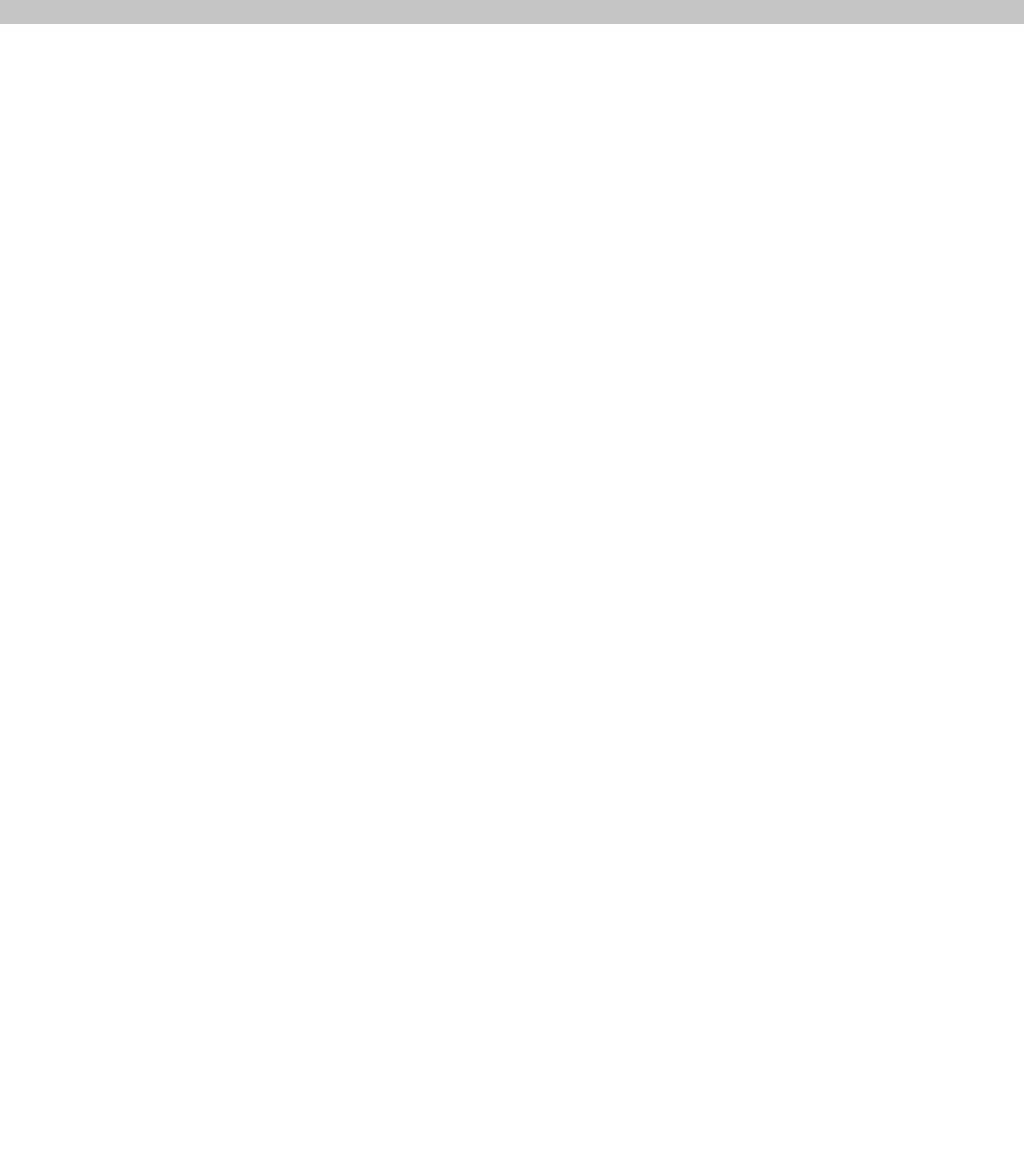
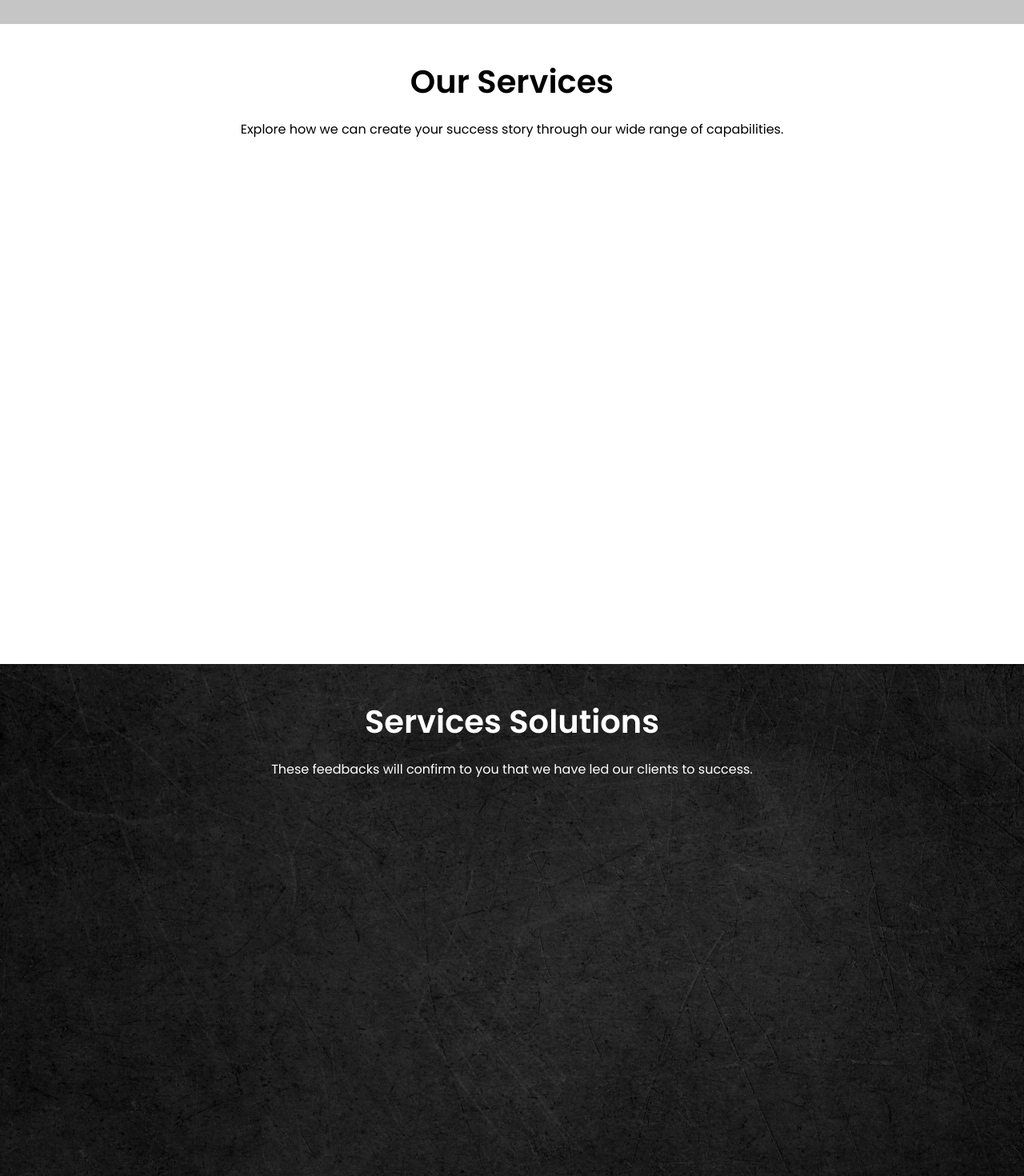
Before and after one commit to loops-it/demosite-web, a Next.js app: page / in a window 1280 px wide. Shown: the part 1448-2918 px from the top of the page at 80% size. Before the commit the page ends 1478 px from the top, so only its background shows below. Built offline with nearby package versions, Linux system fonts and the light colour scheme.

Commit message:
update sec four

```diff
--- a/app/page.tsx
+++ b/app/page.tsx
@@ -3,7 +3,7 @@ import styles from "@/styles/page.module.css";
 import Header from "@/components/Header";
 import { ButtonHero, ButtonPrimaryArrow } from "@/components/Buttons";
 import { whoWeAre } from "@/constants/images";
-import { HeadingOne, HeroTitle, SectionTitle } from "@/components/Titles";
+import { HeadingOne, HeroTitle, SectionTitle, SectionTitleStyleTwo } from "@/components/Titles";
 import { kodeTechName } from "@/constants/variables";
 import { Paragraph } from "@/components/Paragraph";
 
@@ -38,6 +38,18 @@ export default function Home() {
       </div>
 
 
+      {/* section 3 - Our Services */}
+      <div className="ourServices d-flex flex-column flex-lg-row justify-content-center align-items-start sec-x-padding py-5">
+        <SectionTitleStyleTwo textColor="#000000" title="Our Services" desc="Explore how we can create your success story through our wide range of capabilities." />
+      </div>
+
+
+      {/* section 4 - Services Solutions */}
+      <div className="ourSolutions d-flex flex-column flex-lg-row justify-content-center align-items-start sec-x-padding py-5">
+        <SectionTitleStyleTwo textColor="#ffffff" title="Services Solutions" desc="These feedbacks will confirm to you that we have led our clients to success." />
+      </div>
+
+
     </main>
   );
 }
--- a/components/Titles/index.tsx
+++ b/components/Titles/index.tsx
@@ -16,6 +16,12 @@ interface HeadingOne {
 
 interface SectionTitle {
     title: string;
+}
+
+interface SectionTitleStyleTwo {
+    title: string;
+    desc: string;
+    textColor: string;
 }
 
 export const HeroTitle: React.FC<HeroTitle> = ({ id, titleLineOne, titleLineTwo, titleInRedColor }) => {
@@ -56,3 +62,15 @@ export const SectionTitle: React.FC<SectionTitle> = ({ title }) => {
         </>
     );
 };
+
+export const SectionTitleStyleTwo: React.FC<SectionTitleStyleTwo> = ({ title, desc, textColor }) => {
+
+    return (
+        <>
+            <div className="d-flex flex-column align-items-center mb-5 secTitleStyleTwo">
+                <h2 className="mb-4" style={{color: `${textColor}`}}>{title}</h2>
+                <p className="mb-0" style={{color: `${textColor}`}}>{desc}</p>
+            </div>
+        </>
+    );
+};
--- a/styles/globals.css
+++ b/styles/globals.css
@@ -18,36 +18,39 @@
   --paraStyleTwo: 20px;
 }
 
-@media (min-width: 1920px){
-  :root{
+@media (min-width: 1920px) {
+  :root {
     --hero-title-font-size: 90px;
     --hero-title-line-height: 124px;
     --headingStyleFS: 50px;
     --paraStyleTwo: 20px;
+    --secTitleFS: 50px;
   }
 }
 
-@media (max-width: 1400px){
+@media (max-width: 1400px) {
   :root {
     --main-vw-padding: 50px;
     --hero-title-font-size: 70px;
     --hero-title-line-height: 80px;
     --headingStyleFS: 40px;
     --paraStyleTwo: 16px;
+    --secTitleFS: 40px;
   }
 }
 
-@media (max-width: 992px){
+@media (max-width: 992px) {
   :root {
     --main-vw-padding: 50px;
     --hero-title-font-size: 50px;
     --hero-title-line-height: 64px;
     --headingStyleFS: 36px;
     --paraStyleTwo: 16px;
+    --secTitleFS: 36px;
   }
 }
 
-@media (max-width: 600px){
+@media (max-width: 600px) {
   :root {
     --main-vw-padding: 20px;
     --paraStyleTwo: 14px;
@@ -71,23 +74,37 @@ a {
 }
 
 
-h1, h2, h3, h4, h5, h6, p, a, li, input, select, option, textarea, label{
+h1,
+h2,
+h3,
+h4,
+h5,
+h6,
+p,
+a,
+li,
+input,
+select,
+option,
+textarea,
+label {
   font-family: var(--font-primary);
 }
 
-body{
+body {
   overflow-x: hidden;
 }
 
 
 /* bootstrap overrides */
-.nav-link{
+.nav-link {
   color: var(--color-black);
   font-family: 16px;
   font-weight: 700;
   margin-left: 30px;
 }
-.navButton{
+
+.navButton {
   color: var(--color-white) !important;
   background-color: var(--color-primary-red) !important;
   font-family: 16px;
@@ -97,18 +114,19 @@ body{
   text-decoration: none !important;
   width: max-content;
 }
-.nav-link:hover{
+
+.nav-link:hover {
   color: var(--color-primary-red) !important;
 }
 
 
 
 /* styles - all */
-.sec-x-padding{
+.sec-x-padding {
   padding: var(--main-vw-padding);
 }
 
-.max-width-on-xl-screen{
+.max-width-on-xl-screen {
   max-width: var(--max-content-width);
 }
 
@@ -116,55 +134,59 @@ body{
 
 
 /* styles - hero sec*/
-.heroSec{
+.heroSec {
   height: calc(100vh - 76px);
   width: 100vw;
   background-position: right bottom, center center;
   background-repeat: no-repeat, no-repeat;
-  background-size: auto 80vh , cover;
-  background-blend-mode: normal , normal;
+  background-size: auto 80vh, cover;
+  background-blend-mode: normal, normal;
 }
 
-.heroSec h2{
+.heroSec h2 {
   color: var(--color-white);
   font-size: var(--hero-title-font-size);
   font-weight: 400;
   line-height: var(--hero-title-line-height);
 }
 
-.heroSec h2 span{
+.heroSec h2 span {
   color: var(--color-primary-red);
   font-weight: 700;
 }
 
 
 /* styles - who we are sec*/
-.whoWeAre{
+.whoWeAre {
   height: 85vh;
   width: 100vw;
   background-color: #C5C5C5;
 }
-.whoWeAreImg{
+
+.whoWeAreImg {
   width: 80%;
   height: auto;
   border-radius: 20px;
 }
-.headingStyleOne{
+
+.headingStyleOne {
   color: var(--color-black);
   font-size: var(--headingStyleFS);
   font-weight: 500;
 }
-.headingStyleOne span{
+
+.headingStyleOne span {
   color: var(--color-primary-red);
   font-weight: 600;
 }
 
-.paraStyleOne{
+.paraStyleOne {
   color: var(--color-gray);
   font-size: var(--paraStyleTwo);
   font-weight: 400;
 }
-.arrowButtonRedBg{
+
+.arrowButtonRedBg {
   color: var(--color-white) !important;
   background-color: var(--color-primary-red) !important;
   font-family: 16px;
@@ -173,21 +195,49 @@ body{
   text-decoration: none !important;
   width: max-content;
 }
-.lineShort{
+
+.lineShort {
   width: 35px;
   height: 4px;
   background-color: var(--color-primary-red);
   margin-right: 20px;
 }
-.lineLong{
+
+.lineLong {
   width: 100px;
   height: 4px;
   background-color: var(--color-primary-red);
   margin-right: 80px;
 }
 
-.secTitleOne{
+.secTitleOne {
   color: var(--color-black);
   font-size: 26px;
   font-weight: 600;
 }
+
+.secTitleStyleTwo h2 {
+  font-size: var(--secTitleFS);
+  font-weight: 600;
+}
+.secTitleStyleTwo p {
+  font-size: var(--paraStyleTwo);
+  font-weight: 400;
+}
+
+.ourServices{
+  background-color: var(--color-white);
+  width: 100vw;
+  min-height: 100vh;
+}
+
+.ourSolutions{
+  background-color: var(--color-white);
+  width: 100vw;
+  min-height: 80vh;
+  background-image: url('/backgrounds/slide1-bg-image.jpg');
+  background-position: center center;
+  background-repeat: no-repeat;
+  background-size: cover;
+  background-blend-mode: normal;
+}
```
